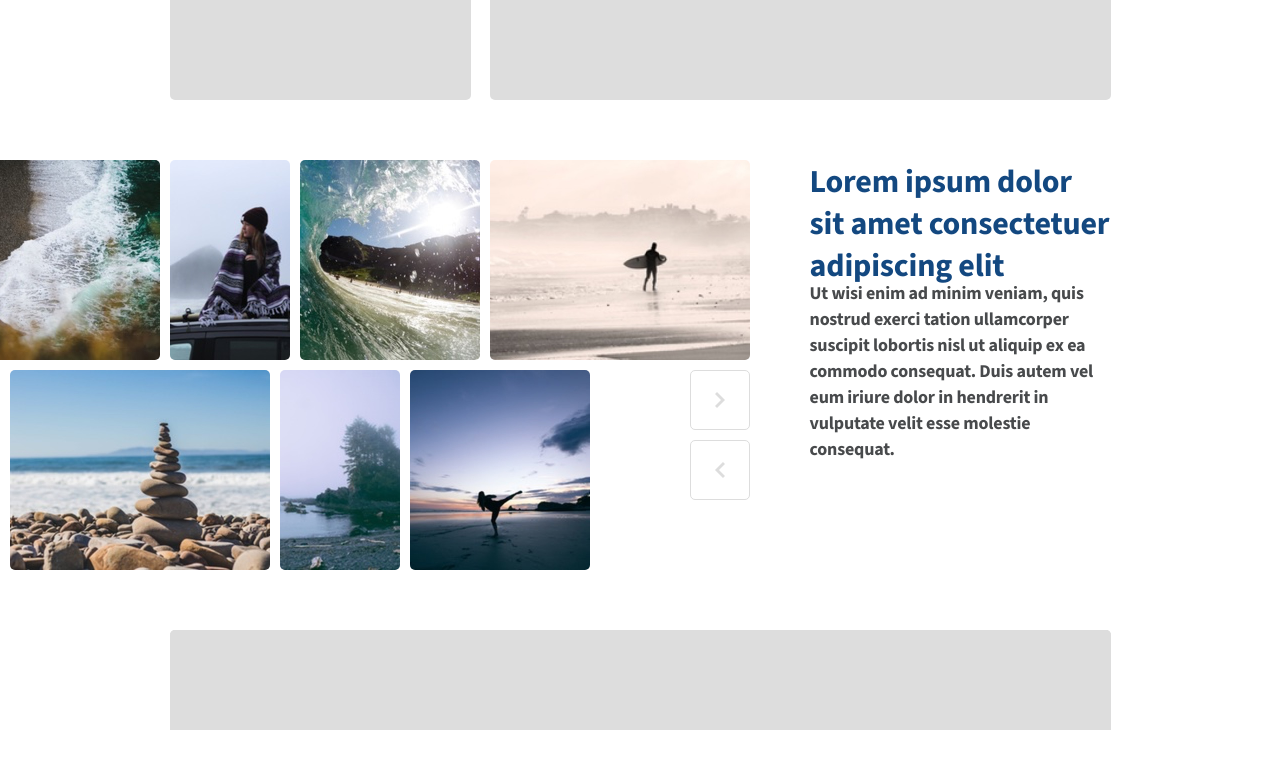
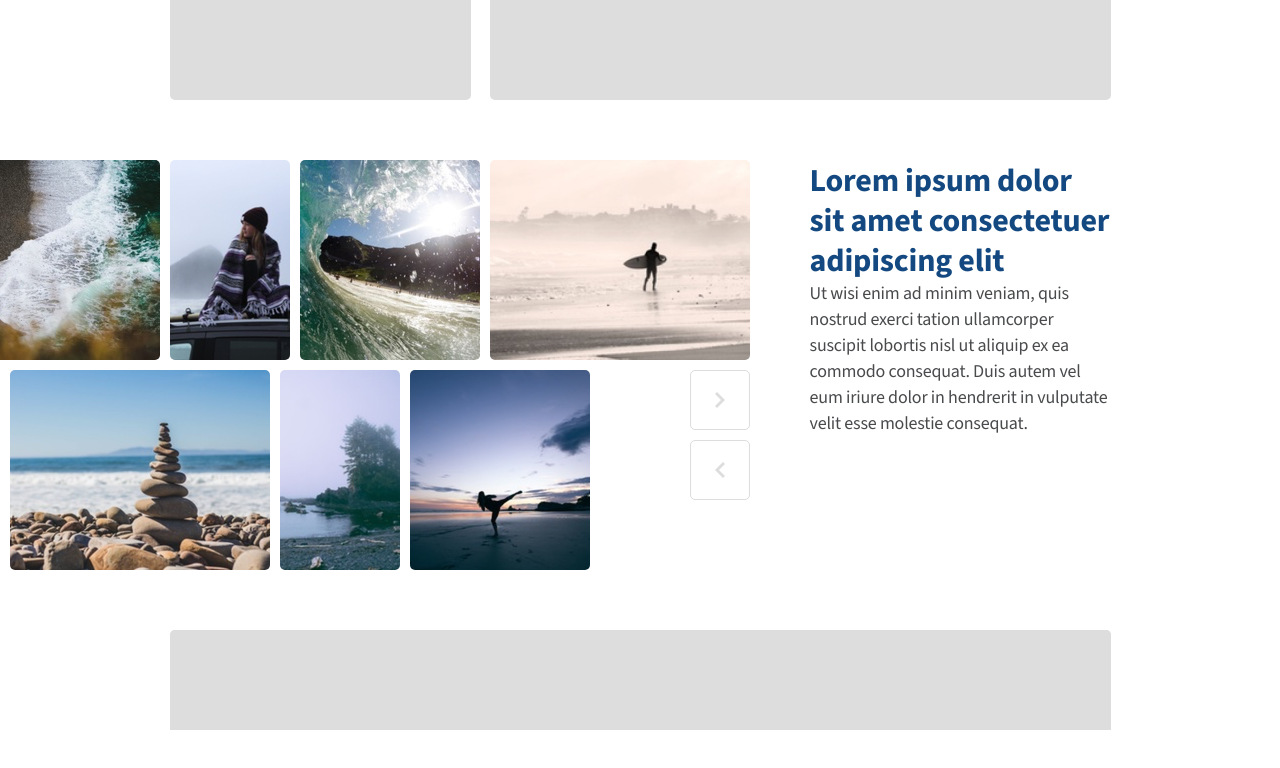
Before and after one commit to davidmikulic44/factory-slider, a website: page index.html in a window 1280 px wide. Drawn offline with nearby package versions, Linux system fonts and the light colour scheme.

Commit message:
line height on h1

```diff
--- a/src/style.css
+++ b/src/style.css
@@ -1,4 +1,4 @@
-@import url('https://fonts.googleapis.com/css2?family=Open+Sans&family=Poppins:wght@500&family=Roboto+Mono:wght@300&family=Source+Sans+3:wght@700&display=swap');
+@import url('https://fonts.googleapis.com/css2?family=Source+Sans+3:wght@400;700&display=swap');
 
 :root {
     --background-color-primary: #fff;
@@ -147,7 +147,6 @@ body {
 
 .text-container {
     width: auto;
-    height: 300px;
     background: var(--background-color-primary);
     line-height: 20px;
     margin-left: 10px;
@@ -158,10 +157,9 @@ body {
     font-weight: 700;
     font-size: 32px;
     font-style: normal;
-    line-height: normal;
+    line-height: 40px;
     letter-spacing: -0.2px;
     width: 300.93px;
-    height: 120px;
 }
 
 .text-container p {
@@ -172,5 +170,4 @@ body {
     line-height: 26px;
     letter-spacing: -0.2px;
     width: 300.93px;
-    height: 156px;
 }
```
